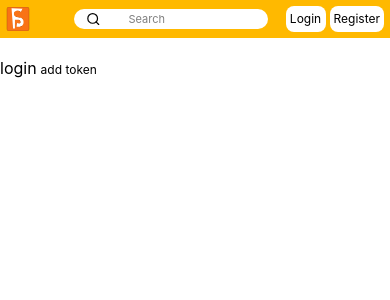
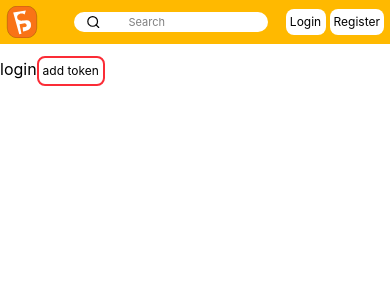
Before and after one commit to pjayaprakash072-jp/FoodStack_Client, a React (Vite) app: page /login in a window 390 px wide. Shown: the top 300 px of the page. Built offline with nearby package versions, Linux system fonts and the light colour scheme; no server answers.

Commit message:
modified the styles

```diff
--- a/src/components/Navbar/Navbar.jsx
+++ b/src/components/Navbar/Navbar.jsx
@@ -1,6 +1,7 @@
 import { Menu, LogOut, UserCircle } from "lucide-react";
 import SearchBar from "../Common/SearchBar";
 import { useAuth } from "../../context/useAuth";
+import { NavLink } from "react-router-dom";
 
 const Navbar = ({ openSidebar }) => {
   const { token, logout } = useAuth();
@@ -14,7 +15,7 @@ const Navbar = ({ openSidebar }) => {
           </button>
         ) : (
           <img
-          src="/FS.svg"
+          src="/FS1.svg"
           />
         )}
       </div>
@@ -26,6 +27,7 @@ const Navbar = ({ openSidebar }) => {
         {token ? (
           <>
             <button className="nav-bar-right-button">
+
               <UserCircle size={22} />
             </button>
             <button className="nav-bar-right-button button primary"
@@ -35,8 +37,12 @@ const Navbar = ({ openSidebar }) => {
           </>
         ) : (
           <>
+          <NavLink to="/login">
             <button className="nav-bar-right-button button primary">Login</button>
+          </NavLink>
+          <NavLink to="/register">
             <button className="nav-bar-right-button button secondary">Register</button>
+          </NavLink>
           </>
         )}
       </div>
--- a/src/index.css
+++ b/src/index.css
@@ -39,7 +39,9 @@
   shrink-0
 }
 .nav-bar-left img{
-  @apply w-6 md:w-8 h-6 md:h-9
+  @apply w-8 md:w-8
+  h-8 md:h-9
+
 }
 .nav-bar-search{
   @apply flex-1 flex justify-center
--- a/src/pages/Auth/Login.jsx
+++ b/src/pages/Auth/Login.jsx
@@ -2,7 +2,7 @@
 const Login = () => {
   return (
     <div>login
-        <button className="button" onClick={()=>{localStorage.setItem("user_token","abc")}}>add token</button>
+        <button className="button border-2 border-red-500 hover:bg-amber-950 hover:text-white" onClick={()=>{localStorage.setItem("user_token","abc")}}>add token</button>
     </div>
   )
 }
--- a/src/routes/AppRoutes.jsx
+++ b/src/routes/AppRoutes.jsx
@@ -21,7 +21,7 @@ const AppRoutes = () => {
     <Routes>
         <Route path="/" element={<Navigate to = "/dashboard" replace/>}/>
         <Route path="/login" element={<DashboardLayout><Login/></DashboardLayout>}/>
-        <Route path="/register" element={<Register/>}/>
+        <Route path="/register" element={<DashboardLayout><Register/></DashboardLayout>}/>
         <Route path="/Dashboard" element = {<Private><Dashboard/></Private>}/>
     </Routes>
   )
```
